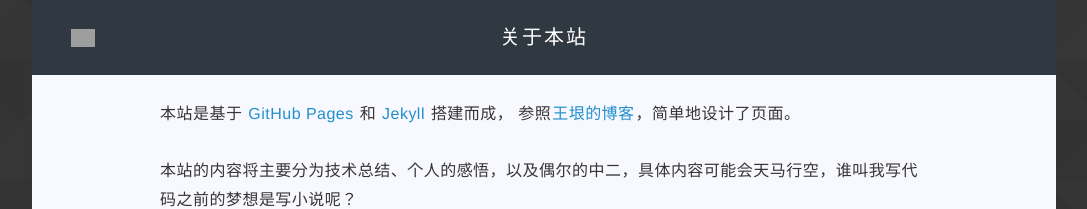
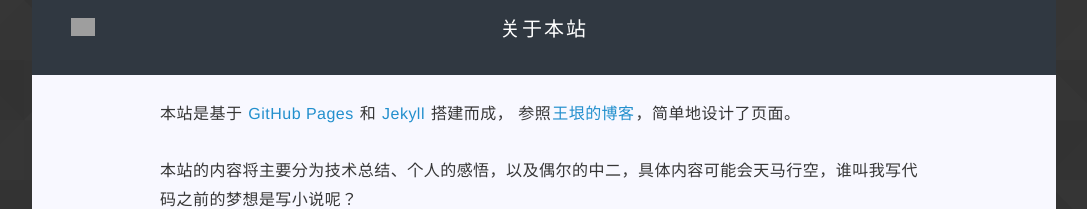
Before and after one commit to laobie/laobie.github.io, a Jekyll site: the page about.html, which Jekyll copies as it is, in a window 1280 px wide. Shown: the top 209 px of the page, without its empty margins (96-1183 px from the left). Built offline with Jekyll 4.4.1, drawn with Linux system fonts in a browser that asks for light colours; comment, search, counter and statistics services are not loaded; grey boxes are pictures that could not be loaded.

Commit message:
change header title

```diff
--- a/assets/css/post.css
+++ b/assets/css/post.css
@@ -4,12 +4,6 @@
     width: 100%;
     background: url(../img/def/bg_body.png);
     font-family: -apple-system-font, "Helvetica Neue", Tahoma, "PingFang SC", "lantinghei sc", "Microsoft Yahei", sans-serif;
-}
-
-img {
-    max-width: 100%;
-    display: block;
-    margin: 10px auto;
 }
 
 .site-header {
@@ -33,9 +27,15 @@
     -webkit-margin-end: 0px;
 }
 
+img {
+    max-width: 100%;
+    display: block;
+    margin: 10px auto;
+}
+
 .home-title {
     width: 10%;
-    height: 75px;
+    height: 100%;
     display: table-cell;
     vertical-align: middle;
 }
@@ -47,12 +47,10 @@
 .post-title {
     font-size: 1.25em;
     width: 90%;
-    height: 75px;
     padding-right: 10%;
     color: white;
     display: table-cell;
     text-align: center;
-    line-height: 75px;
     vertical-align: middle;
     letter-spacing: 0.1em;
     -webkit-font-smoothing: antialiased;
@@ -61,7 +59,6 @@
 .header-inside {
     display: table;
     width: 100%;
-    height: 75px;
 }
 
 .home-title a {
```
